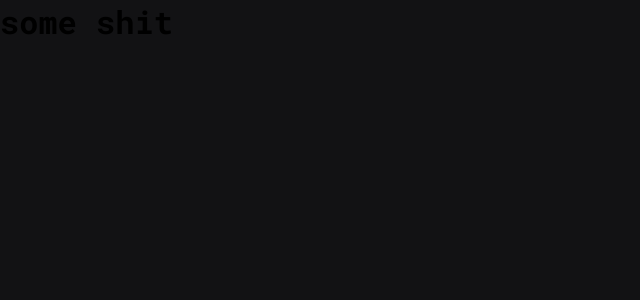
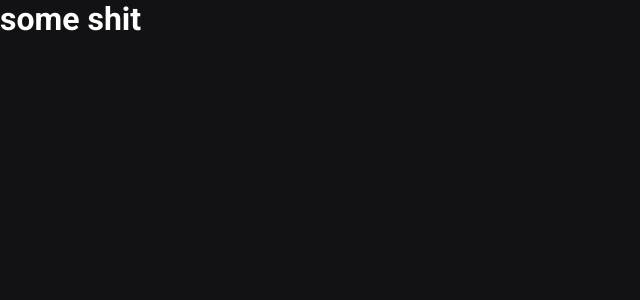
Before and after one commit to joaogabriellyra/ignite-timer, a Next.js app: page / in a window 1280 px wide. Shown: the top 300 px of the page, without its empty margins (0-640 px from the left). Built offline with nearby package versions, Linux system fonts and the light colour scheme.

Commit message:
colors and fonts configured

```diff
--- a/app/globals.css
+++ b/app/globals.css
@@ -1,20 +1,23 @@
 :root {
-  --green: #00875F;
-  --green-light: #00B37E;
-  --green-dark: #015F43;
+  --gray-100: #E1E1E6;
+  --gray-300: #C4C4CC;
+  --gray-400: #8D8D99;
+  --gray-500: #7C7C8A;
+  --gray-600: #323238;
+  --gray-700: #29292E;
+  --gray-800: #202024;
+  --gray-900: #121214;
 
-  --red: #F03847;
-  --red-dark: #7a1921;
+  --green-500: #00B37E;
+  --green-300: #00875F;
+  --green-700: #015F43;
 
-  --gray-100: #121214;
-  --gray-200: #202024;
-  --gray-300: #323238;
-  --gray-400: #7C7C8A;
-  --gray-500: #8D8D99;
-  --gray-600: #C4C4CC;
-  --gray-700: #E1E1E6;
+  --red-500: #AB222E;
+  --red-700: #7A1921;
 
-  --white: #FFF
+  --white: #FFF;
+
+  --yellow-500: #FBA94C;
 }
 
 * {
@@ -23,11 +26,22 @@
   margin: 0;
 }
 
+:focus {
+  outline: 0;
+  box-shadow: 0 0 0 2px var(--green-500);
+}
+
 body {
-  background: #121214;
+  background: var(--gray-900);
+  color: var(--gray-300);
 }
 
 body, input, textarea, button {
   font-weight: 400;
   font-size: 1rem;
 }
+
+h1 {
+  font-family: var(--font-roboto-mono);
+  color: var(--white);
+}
--- a/app/layout.tsx
+++ b/app/layout.tsx
@@ -1,8 +1,11 @@
 import type { Metadata } from "next";
-import { Roboto_Mono } from "next/font/google";
+import { Roboto } from "next/font/google";
 import "./globals.css";
 
-const robotoMono = Roboto_Mono({ weight: '700', subsets: ["latin"] });
+const roboto = Roboto({
+  weight: ['400', '700'],
+  subsets: ["latin"]
+});
 
 export const metadata: Metadata = {
   title: "Ignite Timer",
@@ -16,7 +19,7 @@ export default function RootLayout({
 }>) {
   return (
     <html lang="en">
-      <body className={robotoMono.className}>{children}</body>
+      <body className={roboto.className}>{children}</body>
     </html>
   );
 }
```
